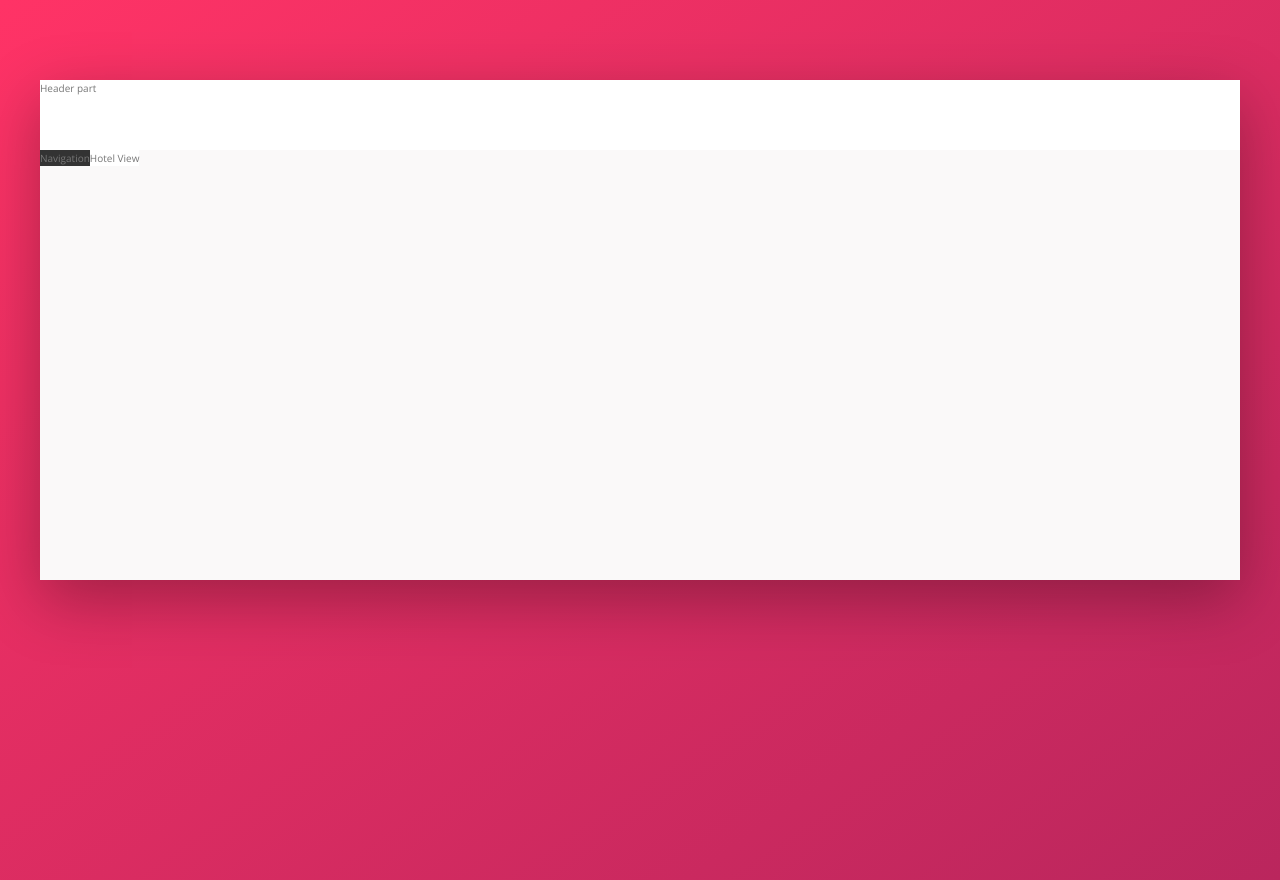
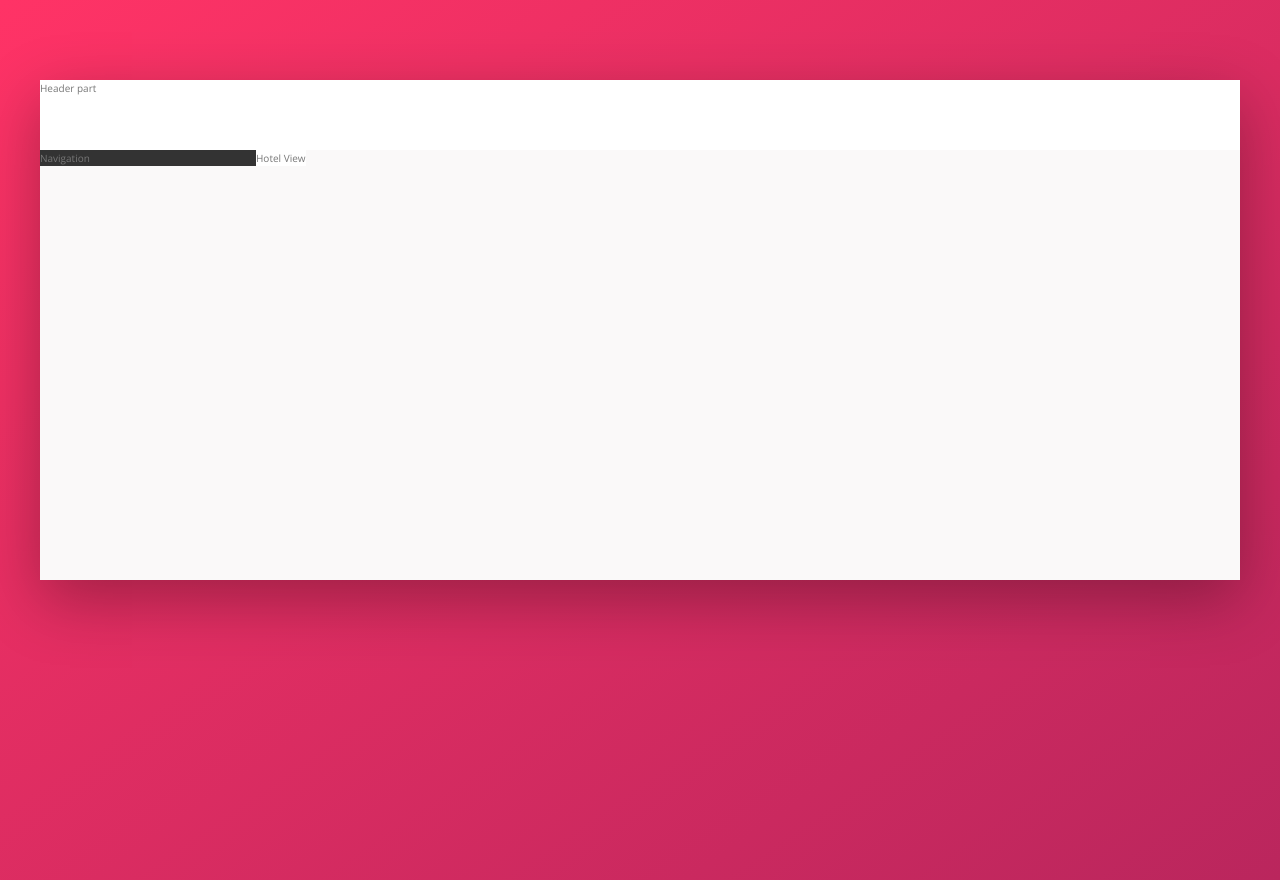
Before and after one commit to sandeep194920/HotelLandingPage, a website: page index.html in a window 1280 px wide. Drawn offline with nearby package versions, Linux system fonts and the light colour scheme.

Commit message:
layout - setting flex-basis (width)

```diff
--- a/sass/_layout.scss
+++ b/sass/_layout.scss
@@ -19,6 +19,8 @@
 
 .sidebar {
   background-color: var(--color-grey-dark-1);
+  // setting up flex-basis (width of the sidebar)
+  flex: 0 0 18%; // flex : grow shrink flex-basis
 }
 
 .hotel-view {
```
Also changed, not shown: css/style.css.
